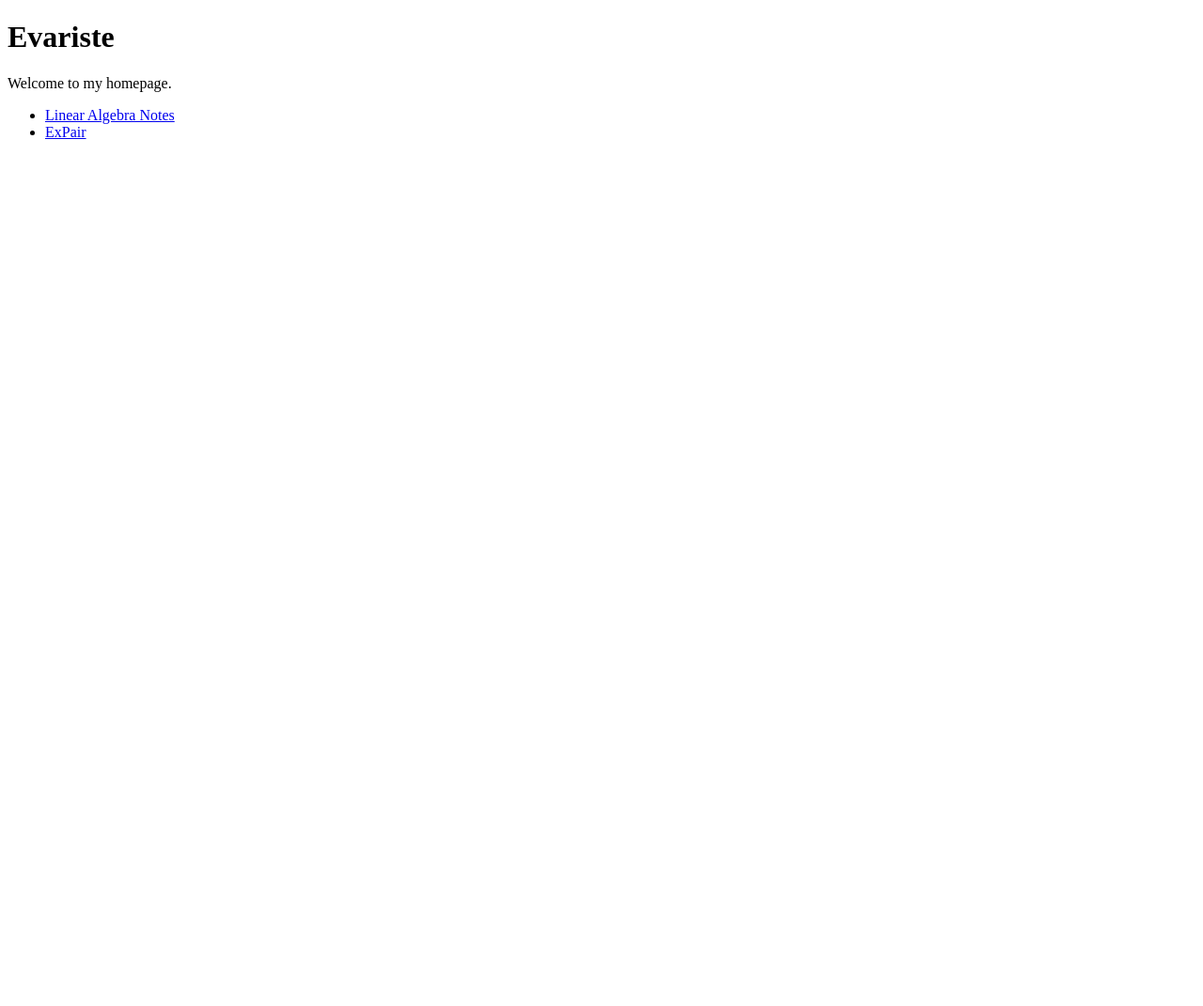
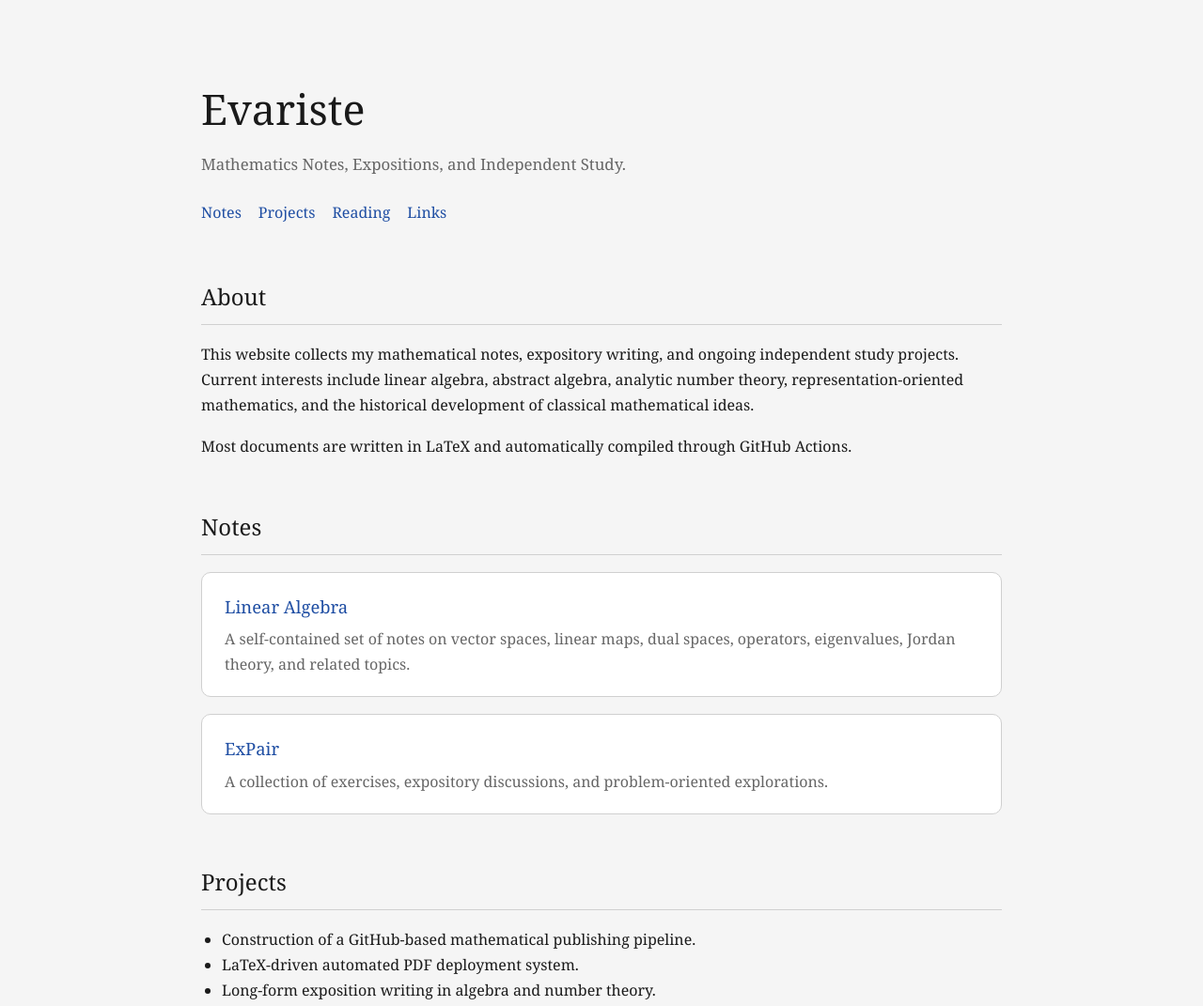
Before and after one commit to Evaristesgun/Evaristesgun.github.io, a plain HTML site: page index.html in a window 1280 px wide. Shown: the top 1071 px of the page at 94% size. Before the commit the page ends 800 px from the top, so only its background shows below. Drawn offline with Linux system fonts and the light colour scheme.

Commit message:
Update index.html

```diff
--- a/index.html
+++ b/index.html
@@ -1,26 +1,245 @@
 <!DOCTYPE html>
-<html>
+<html lang="en">
 <head>
-    <title>Evariste's Homepage</title>
+    <meta charset="UTF-8" />
+    <meta name="viewport" content="width=device-width, initial-scale=1.0" />
+    <title>Evariste | Mathematics Notes</title>
+
+    <style>
+        :root {
+            --bg: #f5f5f5;
+            --text: #1a1a1a;
+            --muted: #666;
+            --border: #d0d0d0;
+            --link: #1f4ea3;
+            --card: #ffffff;
+        }
+
+        * {
+            box-sizing: border-box;
+        }
+
+        body {
+            margin: 0;
+            padding: 0;
+            background: var(--bg);
+            color: var(--text);
+            font-family: "Georgia", "Times New Roman", serif;
+            line-height: 1.7;
+        }
+
+        .container {
+            max-width: 900px;
+            margin: 0 auto;
+            padding: 48px 24px 80px;
+        }
+
+        header {
+            margin-bottom: 56px;
+        }
+
+        h1 {
+            font-size: 2.8rem;
+            margin-bottom: 0.4rem;
+            font-weight: normal;
+        }
+
+        .subtitle {
+            color: var(--muted);
+            font-size: 1.05rem;
+        }
+
+        nav {
+            margin-top: 24px;
+            display: flex;
+            gap: 18px;
+            flex-wrap: wrap;
+        }
+
+        nav a {
+            text-decoration: none;
+            color: var(--link);
+        }
+
+        nav a:hover {
+            text-decoration: underline;
+        }
+
+        section {
+            margin-bottom: 52px;
+        }
+
+        h2 {
+            font-size: 1.5rem;
+            margin-bottom: 18px;
+            border-bottom: 1px solid var(--border);
+            padding-bottom: 8px;
+            font-weight: normal;
+        }
+
+        .card {
+            background: var(--card);
+            border: 1px solid var(--border);
+            border-radius: 10px;
+            padding: 20px 24px;
+            margin-bottom: 18px;
+        }
+
+        .project-title {
+            font-size: 1.15rem;
+            margin-bottom: 6px;
+        }
+
+        .project-title a {
+            color: var(--link);
+            text-decoration: none;
+        }
+
+        .project-title a:hover {
+            text-decoration: underline;
+        }
+
+        .project-description {
+            color: var(--muted);
+        }
+
+        ul {
+            padding-left: 22px;
+        }
+
+        footer {
+            margin-top: 72px;
+            color: var(--muted);
+            font-size: 0.95rem;
+            border-top: 1px solid var(--border);
+            padding-top: 24px;
+        }
+
+        code {
+            background: #ececec;
+            padding: 2px 6px;
+            border-radius: 4px;
+            font-size: 0.92rem;
+        }
+
+        @media (max-width: 700px) {
+            h1 {
+                font-size: 2.1rem;
+            }
+
+            .container {
+                padding: 32px 18px 60px;
+            }
+        }
+    </style>
 </head>
+<body>
+    <div class="container">
 
-<body>
+        <header>
             <h1>Evariste</h1>
 
-    <p>Welcome to my homepage.</p>
+            <div class="subtitle">
+                Mathematics Notes, Expositions, and Independent Study.
+            </div>
+
+            <nav>
+                <a href="#notes">Notes</a>
+                <a href="#projects">Projects</a>
+                <a href="#reading">Reading</a>
+                <a href="#links">Links</a>
+            </nav>
+        </header>
+
+        <section id="about">
+            <h2>About</h2>
+
+            <p>
+                This website collects my mathematical notes, expository writing,
+                and ongoing independent study projects. Current interests include
+                linear algebra, abstract algebra, analytic number theory,
+                representation-oriented mathematics, and the historical development
+                of classical mathematical ideas.
+            </p>
+
+            <p>
+                Most documents are written in LaTeX and automatically compiled
+                through GitHub Actions.
+            </p>
+        </section>
+
+        <section id="notes">
+            <h2>Notes</h2>
+
+            <div class="card">
+                <div class="project-title">
+                    <a href="https://evaristesgun.github.io/Math.Notes.et.Problems/LinearAlgebra/main.pdf">
+                        Linear Algebra
+                    </a>
+                </div>
+
+                <div class="project-description">
+                    A self-contained set of notes on vector spaces, linear maps,
+                    dual spaces, operators, eigenvalues, Jordan theory, and related topics.
+                </div>
+            </div>
+
+            <div class="card">
+                <div class="project-title">
+                    <a href="https://evaristesgun.github.io/Math.Notes.et.Problems/ExPair/main.pdf">
+                        ExPair
+                    </a>
+                </div>
+
+                <div class="project-description">
+                    A collection of exercises, expository discussions, and problem-oriented explorations.
+                </div>
+            </div>
+        </section>
+
+        <section id="projects">
+            <h2>Projects</h2>
+
+            <ul>
+                <li>Construction of a GitHub-based mathematical publishing pipeline.</li>
+                <li>LaTeX-driven automated PDF deployment system.</li>
+                <li>Long-form exposition writing in algebra and number theory.</li>
+            </ul>
+        </section>
+
+        <section id="reading">
+            <h2>Current Reading</h2>
+
+            <ul>
+                <li>Linear Algebra Done Right — Sheldon Axler</li>
+                <li>Algebra — Serge Lang</li>
+                <li>Exercises in Algebra — A. I. Kostrikin</li>
+                <li>Selected texts in analytic number theory and representation theory</li>
+            </ul>
+        </section>
+
+        <section id="links">
+            <h2>Links</h2>
 
             <ul>
                 <li>
-            <a href="https://evaristesgun.github.io/Math.Notes.et.Problems/LinearAlgebra/main.pdf">
-                Linear Algebra Notes
+                    <a href="https://github.com/Evaristesgun">
+                        GitHub Profile
                     </a>
                 </li>
 
                 <li>
-            <a href="https://evaristesgun.github.io/Math.Notes.et.Problems/ExPair/main.pdf">
-                ExPair
+                    <a href="https://github.com/Evaristesgun/Math.Notes.et.Problems">
+                        Math.Notes.et.Problems Repository
                     </a>
                 </li>
             </ul>
+        </section>
+
+        <footer>
+            Last updated automatically through GitHub Pages and GitHub Actions.
+        </footer>
+
+    </div>
 </body>
 </html>
```
Lines whose indentation alone changed are shown as unchanged.
